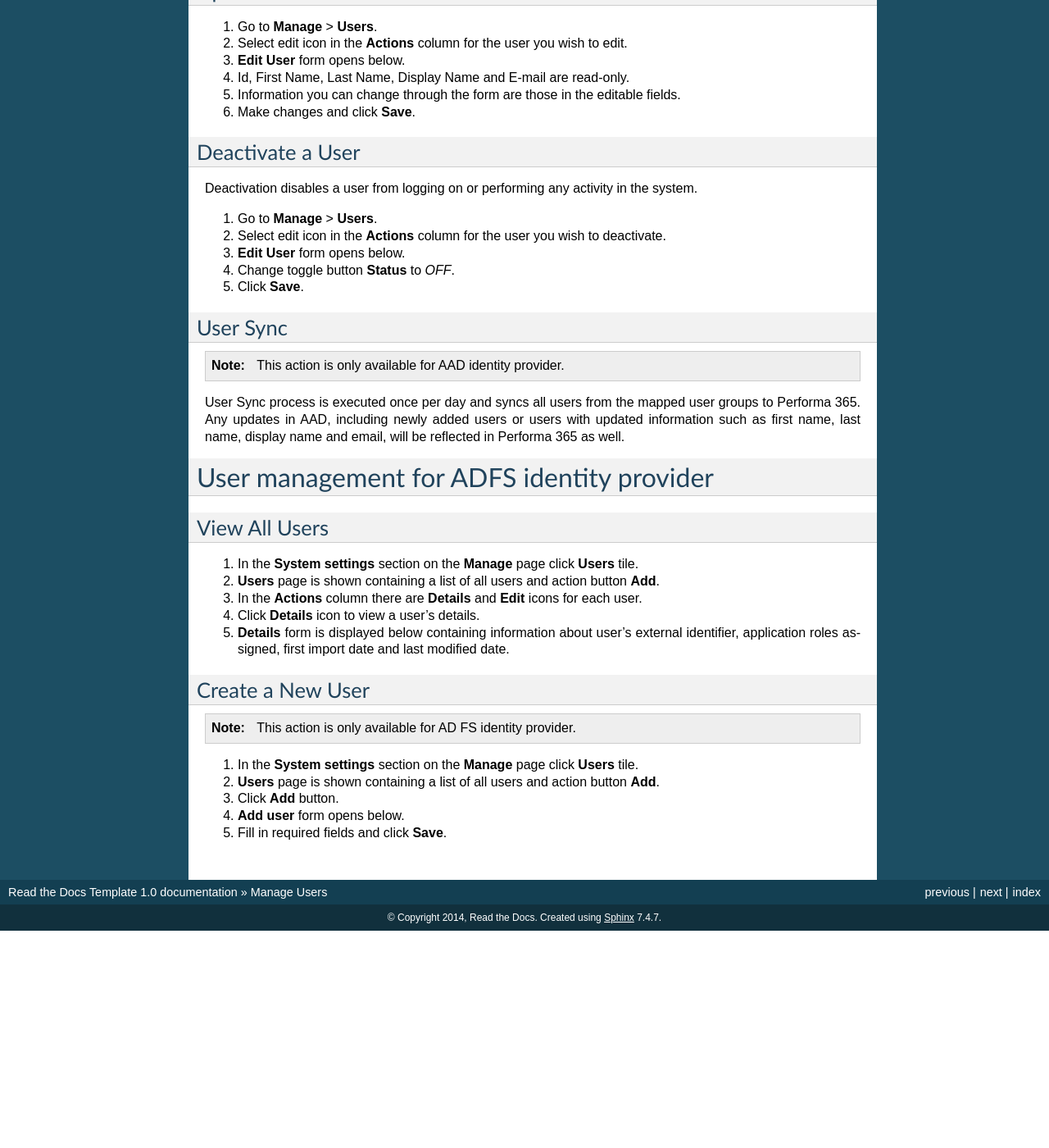
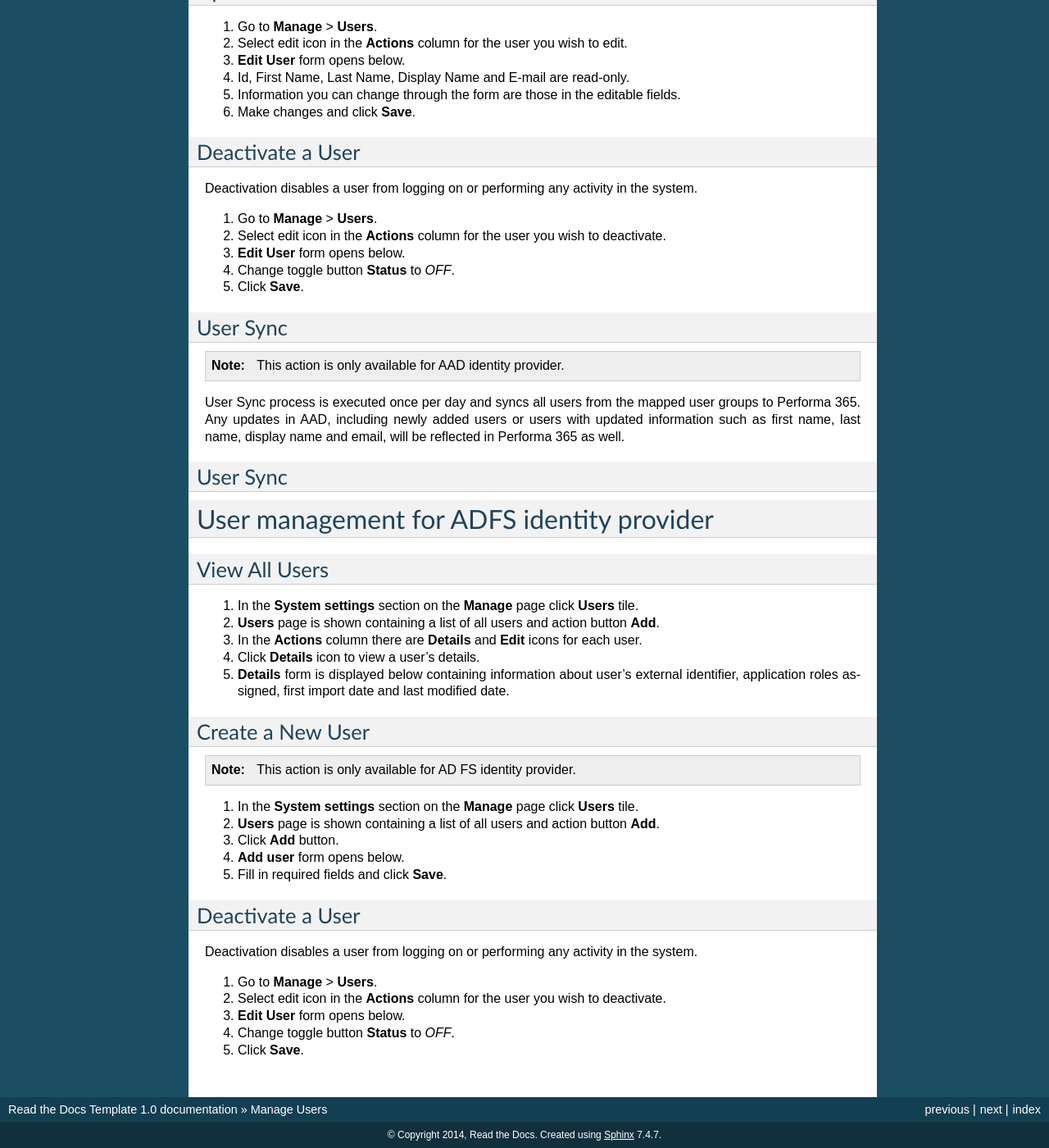
Before and after one commit to pslisko/performa365docs, a Sphinx documentation site: the page built from docs/howto/manage_users.rst, in a window 1280 px wide and 1400 px high, scrolled down 632 px. Shown: the whole window at 82% size. Built offline with Sphinx 7.4.7, drawn with Linux system fonts in a browser that asks for light colours; pages that are not in the unit, such as notebooks, are missing from menus; before the commit the page ends 1767 px from its top, so only the background shows below that; some of the changed text lies outside the part shown.

Commit message:
Update manage_users.rst

```diff
--- a/docs/howto/manage_users.rst
+++ b/docs/howto/manage_users.rst
@@ -60,6 +60,11 @@ User Sync
 
 User Sync process is executed once per day and syncs all users from the mapped user groups to Performa 365. Any updates in AAD, including newly added users or users with updated information such as first name, last name, display name and email, will be reflected in Performa 365 as well.
 
+User Sync
+^^^^^^^^^^^^
+
+.. TODO
+
 .. _ADFS:
 
 User management for ADFS identity provider
@@ -84,3 +89,14 @@ Create a New User
 #. Click **Add** button.
 #. **Add user** form opens below.
 #. Fill in required fields and click **Save**.
+
+Deactivate a User
+^^^^^^^^^^^^^^^^^
+
+Deactivation disables a user from logging on or performing any activity in the system.
+
+#. Go to **Manage** > **Users**.
+#. Select edit icon in the **Actions** column for the user you wish to deactivate.
+#. **Edit User** form opens below.
+#. Change toggle button **Status**  to *OFF*.
+#. Click **Save**.
```
